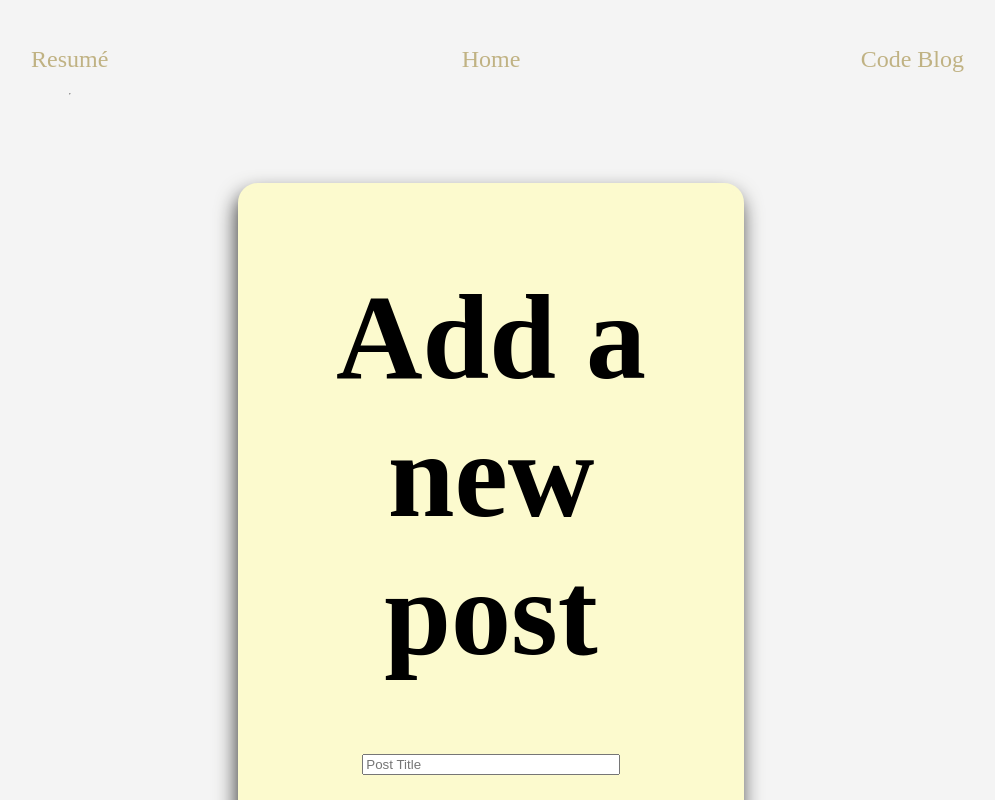
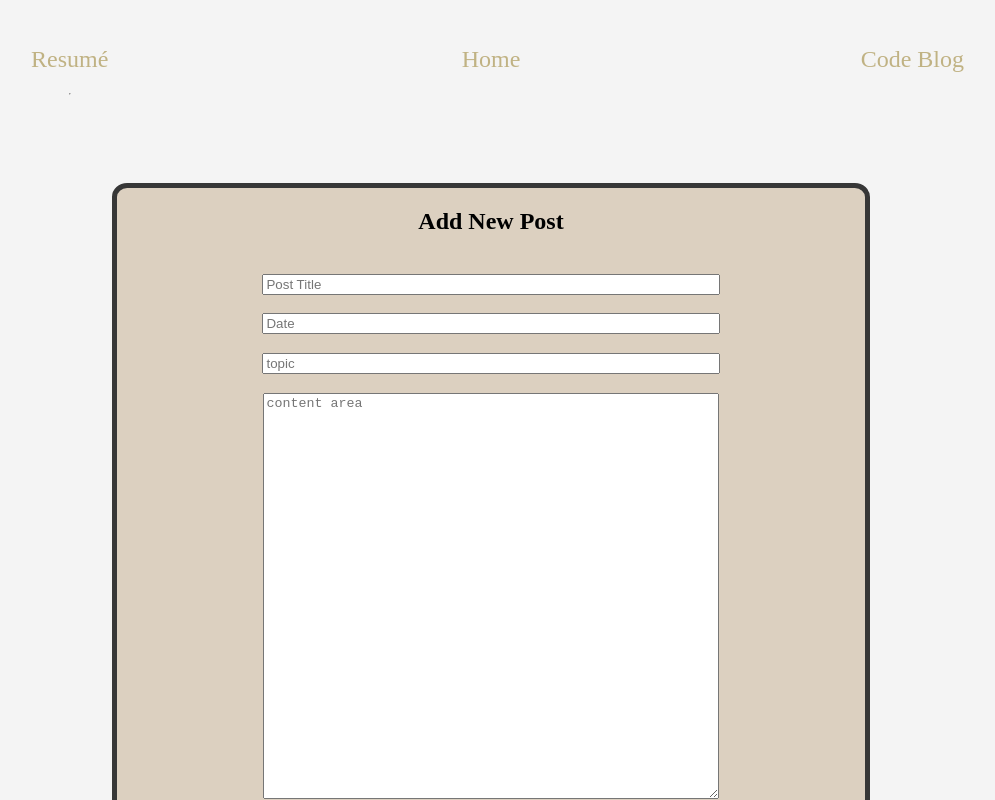
Before and after one commit to marcusjensen15/capstone-personal-site-blog, a React (Create React App) app: page /#/admin/newpostform in a window 1280 px wide. Shown: the top 800 px of the page, without its empty margins (149-1144 px from the left). Built offline with nearby package versions, Linux system fonts and the light colour scheme; no server answers.

Commit message:
fixed styling on the edit post and new post admin pages

```diff
--- a/src/components/EditPostForm.jsx
+++ b/src/components/EditPostForm.jsx
@@ -15,23 +15,31 @@ export default function NewPostForm(props){
   let _content = null;
 
   const textCenter = {
-    textAlign: 'center',
-    fontSize: '60px'
-  }
+    textAlign: 'center'
+    }
 
   const newBeerHeader = {
   marginBottom: '4vh'
 }
 
 const formWrap = {
-  backgroundColor: '#fcface',
-  border: 'thick solid #fcface',
-  borderRadius: '20px',
-  padding: '0 40px',
-  boxShadow: '-2px 10px 20px #40403F',
+  // backgroundColor: '#fcface',
+  // border: 'thick solid #fcface',
+  // borderRadius: '20px',
+  // padding: '0 40px',
+  // boxShadow: '-2px 10px 20px #40403F',
+  // color: 'black',
+  // marginLeft: '30%',
+  // marginRight: '30%',
+  // marginTop: '6%',
+  // marginBottom: '5%'
+  backgroundColor: '#DCD0C0',
+  border: 'thick solid #373737',
+  borderRadius: '2%',
+  boxShadow: '-2px 1% 2% #40403F',
   color: 'black',
-  marginLeft: '30%',
-  marginRight: '30%',
+  marginLeft: '20%',
+  marginRight: '20%',
   marginTop: '6%',
   marginBottom: '5%'
 }
@@ -45,13 +53,14 @@ const submitButtonStyle = {
   marginTop: '4%',
   border: 'none',
   textAlign: 'center',
-  fontSize: '20px',
+  fontSize: '2vh',
   marginBottom: '2%'
 
 }
 
 const buttonSize = {
-  fontSize: '50px'
+  fontSize: '3vh',
+  fontFamily: 'Ariel'
 }
 const inputPadding = {
   marginBottom: '60px'
@@ -65,7 +74,7 @@ const input = {
 const textareainput = {
   width: '60%',
   marginTop: '2.5%',
-  height: '100vh'
+  height: '50vh'
 
 }
 
--- a/src/components/NewPostForm.jsx
+++ b/src/components/NewPostForm.jsx
@@ -15,23 +15,21 @@ export default function NewPostForm(props){
   let _content = null;
 
   const textCenter = {
-    textAlign: 'center',
-    fontSize: '60px'
+    textAlign: 'center'
   }
 
   const newBeerHeader = {
   marginBottom: '4vh'
-}
+  }
 
 const formWrap = {
-  backgroundColor: '#fcface',
-  border: 'thick solid #fcface',
-  borderRadius: '20px',
-  padding: '0 40px',
-  boxShadow: '-2px 10px 20px #40403F',
+  backgroundColor: '#DCD0C0',
+  border: 'thick solid #373737',
+  borderRadius: '2%',
+  boxShadow: '-2px 1% 2% #40403F',
   color: 'black',
-  marginLeft: '30%',
-  marginRight: '30%',
+  marginLeft: '20%',
+  marginRight: '20%',
   marginTop: '6%',
   marginBottom: '5%'
 }
@@ -45,13 +43,14 @@ const submitButtonStyle = {
   marginTop: '4%',
   border: 'none',
   textAlign: 'center',
-  fontSize: '20px',
+  fontSize: '2vh',
   marginBottom: '2%'
 
 }
 
 const buttonSize = {
-  fontSize: '50px'
+  fontSize: '3vh',
+  fontFamily: 'Ariel'
 }
 const inputPadding = {
   marginBottom: '60px'
@@ -65,7 +64,7 @@ const input = {
 const textareainput = {
   width: '60%',
   marginTop: '2.5%',
-  height: '100vh'
+  height: '50vh'
 
 }
 
@@ -83,7 +82,7 @@ function handleNewPostFormSubmission(event) {
   return(
     <div style={textCenter}>
           <div style={formWrap}>
-            <h1 style={newBeerHeader}>Add a new post </h1>
+            <h2>Add New Post </h2>
 
             <form onSubmit={handleNewPostFormSubmission}>
               <input style={input}
@@ -106,7 +105,7 @@ function handleNewPostFormSubmission(event) {
               <textarea style={textareainput}
                 id='content'
                 type='text'
-                defaultValue="not yet modified"
+                placeholder="content area"
                 ref={(input) => {_content = input;}}/>
 
 
```
